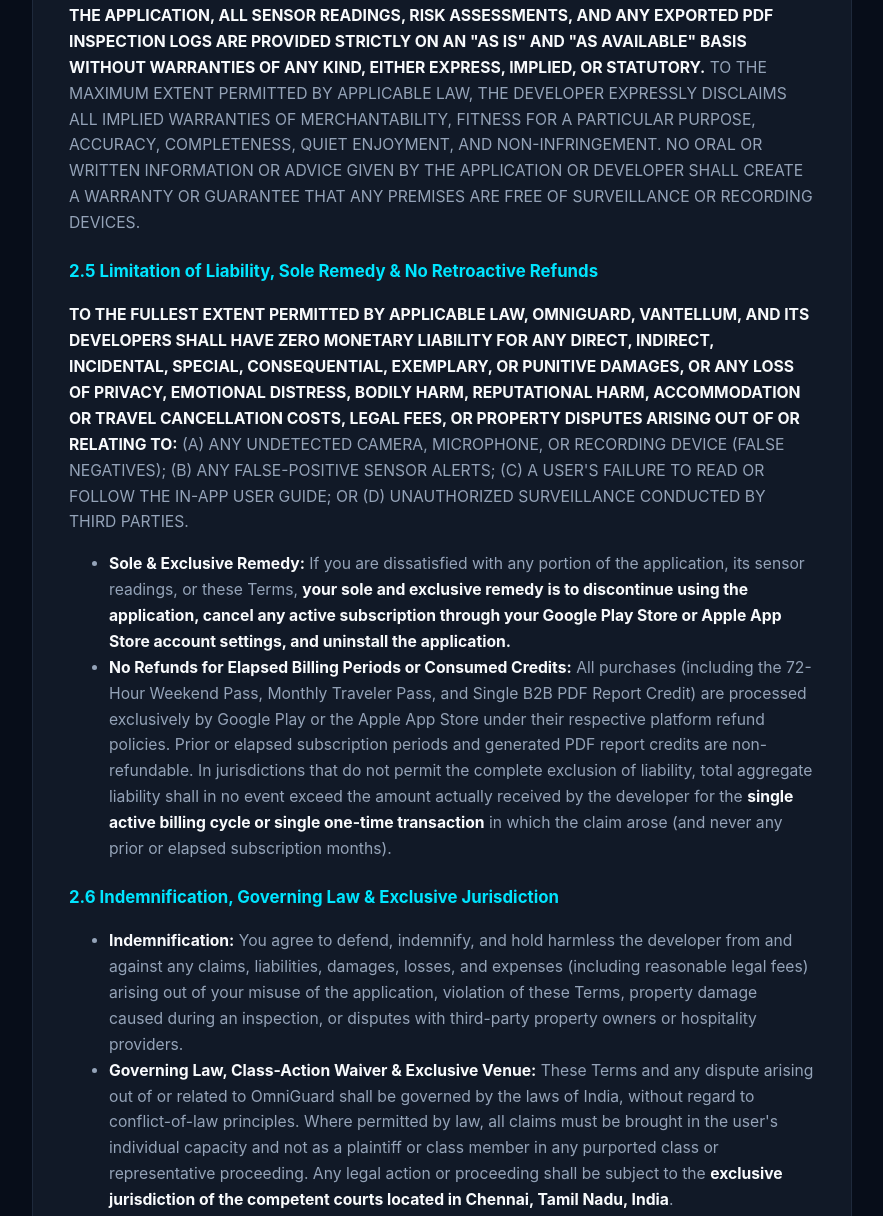
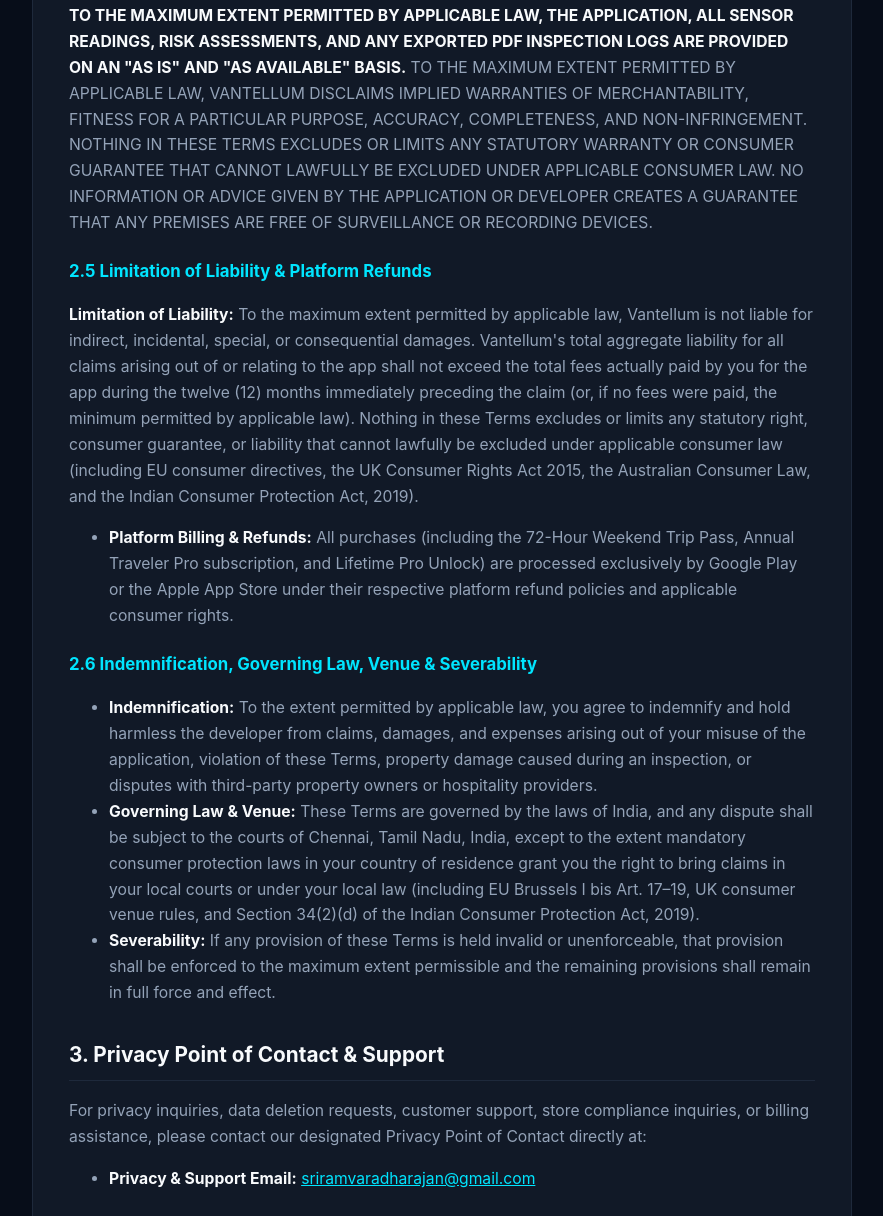
Before and after one commit to sriramvaradharajan2017/sriramvaradharajan2017.github.io, a plain HTML site: page omniguard/privacy-policy.html in a window 1280 px wide. Shown: the part 3242-4458 px from the top of the page, without its empty margins (198-1081 px from the left). Drawn offline with Linux system fonts and the light colour scheme.

Commit message:
docs(omniguard): sync updated legal terms, consumer law carve-outs, and severability

```diff
--- a/omniguard/privacy-policy.html
+++ b/omniguard/privacy-policy.html
@@ -132,19 +132,19 @@
     <p>Sensor readings and risk scores represent statistical anomalies that can also be triggered by legitimate household electronics (such as smart TVs, routers, power adapters, or metallic fixtures). Proper operation requires reading and following the in-app <strong>3-Step Room Sweep Guide</strong> (including dimming ambient room lighting for optical glint checks, connecting to the local Wi-Fi network for full subnet inspection, calibrating the magnetometer in open air, and sweeping within 1 inch of target surfaces). <strong>Failure to read or follow the in-app operating instructions, performing partial session checks, or relying on the app without a thorough manual visual inspection is solely at the user's own risk.</strong> Users agree to verify any anomaly non-destructively and never confront, accuse, or defame property owners, hosts, or hospitality staff based solely on automated sensor readings.</p>
 
     <h3>2.4 Disclaimer of Warranties ("AS IS" &amp; "AS AVAILABLE")</h3>
-    <p><strong>THE APPLICATION, ALL SENSOR READINGS, RISK ASSESSMENTS, AND ANY EXPORTED PDF INSPECTION LOGS ARE PROVIDED STRICTLY ON AN "AS IS" AND "AS AVAILABLE" BASIS WITHOUT WARRANTIES OF ANY KIND, EITHER EXPRESS, IMPLIED, OR STATUTORY.</strong> TO THE MAXIMUM EXTENT PERMITTED BY APPLICABLE LAW, THE DEVELOPER EXPRESSLY DISCLAIMS ALL IMPLIED WARRANTIES OF MERCHANTABILITY, FITNESS FOR A PARTICULAR PURPOSE, ACCURACY, COMPLETENESS, QUIET ENJOYMENT, AND NON-INFRINGEMENT. NO ORAL OR WRITTEN INFORMATION OR ADVICE GIVEN BY THE APPLICATION OR DEVELOPER SHALL CREATE A WARRANTY OR GUARANTEE THAT ANY PREMISES ARE FREE OF SURVEILLANCE OR RECORDING DEVICES.</p>
+    <p><strong>TO THE MAXIMUM EXTENT PERMITTED BY APPLICABLE LAW, THE APPLICATION, ALL SENSOR READINGS, RISK ASSESSMENTS, AND ANY EXPORTED PDF INSPECTION LOGS ARE PROVIDED ON AN "AS IS" AND "AS AVAILABLE" BASIS.</strong> TO THE MAXIMUM EXTENT PERMITTED BY APPLICABLE LAW, VANTELLUM DISCLAIMS IMPLIED WARRANTIES OF MERCHANTABILITY, FITNESS FOR A PARTICULAR PURPOSE, ACCURACY, COMPLETENESS, AND NON-INFRINGEMENT. NOTHING IN THESE TERMS EXCLUDES OR LIMITS ANY STATUTORY WARRANTY OR CONSUMER GUARANTEE THAT CANNOT LAWFULLY BE EXCLUDED UNDER APPLICABLE CONSUMER LAW. NO INFORMATION OR ADVICE GIVEN BY THE APPLICATION OR DEVELOPER CREATES A GUARANTEE THAT ANY PREMISES ARE FREE OF SURVEILLANCE OR RECORDING DEVICES.</p>
 
-    <h3>2.5 Limitation of Liability, Sole Remedy &amp; No Retroactive Refunds</h3>
-    <p><strong>TO THE FULLEST EXTENT PERMITTED BY APPLICABLE LAW, OMNIGUARD, VANTELLUM, AND ITS DEVELOPERS SHALL HAVE ZERO MONETARY LIABILITY FOR ANY DIRECT, INDIRECT, INCIDENTAL, SPECIAL, CONSEQUENTIAL, EXEMPLARY, OR PUNITIVE DAMAGES, OR ANY LOSS OF PRIVACY, EMOTIONAL DISTRESS, BODILY HARM, REPUTATIONAL HARM, ACCOMMODATION OR TRAVEL CANCELLATION COSTS, LEGAL FEES, OR PROPERTY DISPUTES ARISING OUT OF OR RELATING TO:</strong> (A) ANY UNDETECTED CAMERA, MICROPHONE, OR RECORDING DEVICE (FALSE NEGATIVES); (B) ANY FALSE-POSITIVE SENSOR ALERTS; (C) A USER'S FAILURE TO READ OR FOLLOW THE IN-APP USER GUIDE; OR (D) UNAUTHORIZED SURVEILLANCE CONDUCTED BY THIRD PARTIES.</p>
+    <h3>2.5 Limitation of Liability &amp; Platform Refunds</h3>
+    <p><strong>Limitation of Liability:</strong> To the maximum extent permitted by applicable law, Vantellum is not liable for indirect, incidental, special, or consequential damages. Vantellum's total aggregate liability for all claims arising out of or relating to the app shall not exceed the total fees actually paid by you for the app during the twelve (12) months immediately preceding the claim (or, if no fees were paid, the minimum permitted by applicable law). Nothing in these Terms excludes or limits any statutory right, consumer guarantee, or liability that cannot lawfully be excluded under applicable consumer law (including EU consumer directives, the UK Consumer Rights Act 2015, the Australian Consumer Law, and the Indian Consumer Protection Act, 2019).</p>
     <ul>
-      <li><strong>Sole &amp; Exclusive Remedy:</strong> If you are dissatisfied with any portion of the application, its sensor readings, or these Terms, <strong>your sole and exclusive remedy is to discontinue using the application, cancel any active subscription through your Google Play Store or Apple App Store account settings, and uninstall the application.</strong></li>
-      <li><strong>No Refunds for Elapsed Billing Periods or Consumed Credits:</strong> All purchases (including the 72-Hour Weekend Pass, Monthly Traveler Pass, and Single B2B PDF Report Credit) are processed exclusively by Google Play or the Apple App Store under their respective platform refund policies. Prior or elapsed subscription periods and generated PDF report credits are non-refundable. In jurisdictions that do not permit the complete exclusion of liability, total aggregate liability shall in no event exceed the amount actually received by the developer for the <strong>single active billing cycle or single one-time transaction</strong> in which the claim arose (and never any prior or elapsed subscription months).</li>
+      <li><strong>Platform Billing &amp; Refunds:</strong> All purchases (including the 72-Hour Weekend Trip Pass, Annual Traveler Pro subscription, and Lifetime Pro Unlock) are processed exclusively by Google Play or the Apple App Store under their respective platform refund policies and applicable consumer rights.</li>
     </ul>
 
-    <h3>2.6 Indemnification, Governing Law &amp; Exclusive Jurisdiction</h3>
+    <h3>2.6 Indemnification, Governing Law, Venue &amp; Severability</h3>
     <ul>
-      <li><strong>Indemnification:</strong> You agree to defend, indemnify, and hold harmless the developer from and against any claims, liabilities, damages, losses, and expenses (including reasonable legal fees) arising out of your misuse of the application, violation of these Terms, property damage caused during an inspection, or disputes with third-party property owners or hospitality providers.</li>
-      <li><strong>Governing Law, Class-Action Waiver &amp; Exclusive Venue:</strong> These Terms and any dispute arising out of or related to OmniGuard shall be governed by the laws of India, without regard to conflict-of-law principles. Where permitted by law, all claims must be brought in the user's individual capacity and not as a plaintiff or class member in any purported class or representative proceeding. Any legal action or proceeding shall be subject to the <strong>exclusive jurisdiction of the competent courts located in Chennai, Tamil Nadu, India</strong>.</li>
+      <li><strong>Indemnification:</strong> To the extent permitted by applicable law, you agree to indemnify and hold harmless the developer from claims, damages, and expenses arising out of your misuse of the application, violation of these Terms, property damage caused during an inspection, or disputes with third-party property owners or hospitality providers.</li>
+      <li><strong>Governing Law &amp; Venue:</strong> These Terms are governed by the laws of India, and any dispute shall be subject to the courts of Chennai, Tamil Nadu, India, except to the extent mandatory consumer protection laws in your country of residence grant you the right to bring claims in your local courts or under your local law (including EU Brussels I bis Art. 17–19, UK consumer venue rules, and Section 34(2)(d) of the Indian Consumer Protection Act, 2019).</li>
+      <li><strong>Severability:</strong> If any provision of these Terms is held invalid or unenforceable, that provision shall be enforced to the maximum extent permissible and the remaining provisions shall remain in full force and effect.</li>
     </ul>
 
     <h2>3. Privacy Point of Contact &amp; Support</h2>
```
